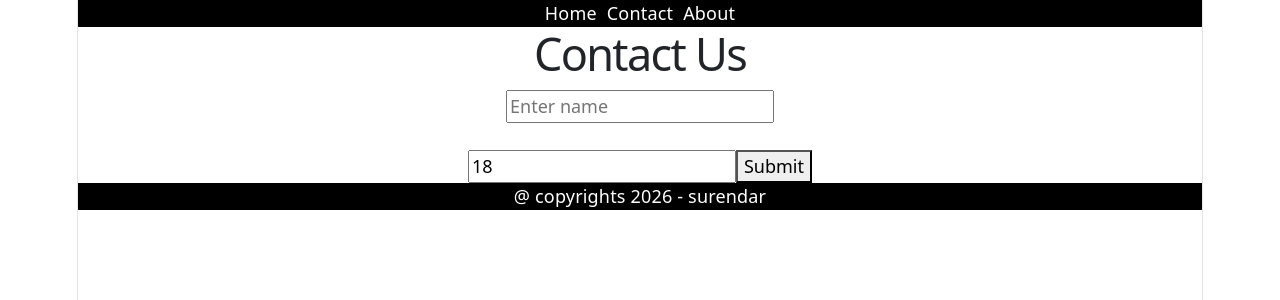
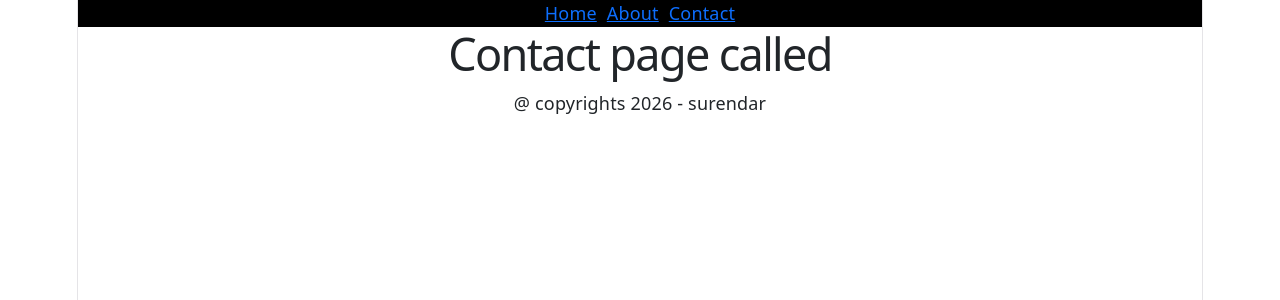
Before and after one commit to surendar77/sample_MERN_app_CSE_B, a React (Vite) app in the folder frontend/hrmanagement_frontend/: page /contact in a window 1280 px wide. Shown: the top 300 px of the page. Built offline with nearby package versions, Linux system fonts and the light colour scheme.

Commit message:
frontend12102026

```diff
--- a/frontend/hrmanagement_frontend/src/App.jsx
+++ b/frontend/hrmanagement_frontend/src/App.jsx
@@ -2,22 +2,20 @@ import { useState } from 'react'
 import './App.css'
 import Header from './components/Header'
 import Footer from './components/Footer'
-import { Routes } from 'react-router-dom'
 import 'bootstrap/dist/css/bootstrap.min.css'
 import Home from './pages/Home'
-import { Route } from 'react-router-dom'
-import About_page from './pages/About_page'
+import About from './pages/About'
 import Contact from './pages/contact'
-
+import {Routes,Route} from 'react-router-dom'
 function App() {
     return (
     <div>
     <Header />
-    <Routes>
-      <Route path="/" element={<Home></Home>}></Route>
-      <Route path="/about" element={<About_page />}></Route>
-      <Route path="/contact" element={<Contact/>}></Route>
-    </Routes>
+       <Routes>
+          <Route path="/" element={<Home></Home>}></Route>
+          <Route path="/about" element={<About></About>}></Route>
+          <Route path="/contact" element={<Contact></Contact>}></Route>
+       </Routes>
     <Footer/>
     </div>
   )
--- a/frontend/hrmanagement_frontend/src/components/Footer.css
+++ /dev/null
@@ -1,4 +0,0 @@
-footer{
-    background-color: black;
-    color: white;
-}
--- a/frontend/hrmanagement_frontend/src/components/Footer.jsx
+++ b/frontend/hrmanagement_frontend/src/components/Footer.jsx
@@ -1,4 +1,3 @@
-import './Footer.css'
 function Footer(){
     return(
         <div>
--- a/frontend/hrmanagement_frontend/src/components/Header.css
+++ b/frontend/hrmanagement_frontend/src/components/Header.css
@@ -1,9 +1,9 @@
 .header{
-    width: 100%;
+    width:100%;
     height: 100%;
     background-color: black;
 }
-.header a{
+a{
     color: white;
     text-decoration: none;
     padding: 5px;
--- a/frontend/hrmanagement_frontend/src/components/Header.jsx
+++ b/frontend/hrmanagement_frontend/src/components/Header.jsx
@@ -1,13 +1,11 @@
-import { Link } from 'react-router-dom';
+import { Link } from "react-router-dom";
 import './Header.css'
 function Header(){
      return(
-        <div>
-          <div className="header">
+        <div className="header">
           <Link to="/">Home</Link>
+          <Link to="/about">About</Link>
           <Link to="/contact">Contact</Link>
-          <Link to="/about">About</Link>
-          </div>
         </div>
     )
 }
--- /dev/null
+++ b/frontend/hrmanagement_frontend/src/pages/About.jsx
@@ -0,0 +1,8 @@
+function About(){
+   return(
+    <div>
+        <h1>About page called</h1>
+    </div>
+   )
+}
+export default About
--- a/frontend/hrmanagement_frontend/src/pages/About_page.jsx
+++ /dev/null
@@ -1,8 +0,0 @@
-function About_page(){
- return(
-    <div>
-        <h1>about page called</h1>
-    </div>
- )
-}
-export default About_page
--- a/frontend/hrmanagement_frontend/src/pages/Home.jsx
+++ b/frontend/hrmanagement_frontend/src/pages/Home.jsx
@@ -1,8 +1,8 @@
 function Home(){
- return(
+   return(
     <div>
         <h1>Home page called</h1>
     </div>
- )
+   )
 }
 export default Home
--- a/frontend/hrmanagement_frontend/src/pages/contact.jsx
+++ b/frontend/hrmanagement_frontend/src/pages/contact.jsx
@@ -1,23 +1,8 @@
-import { useState } from "react"
 function Contact(){
-   const [name,setName]=useState("");
-   const [age,setAge]=useState(18);
-   const SubmitForm=(event)=>{
-    event.preventDefault();
-     console.log(name);
-     console.log(age)
-   }
- return(
+   return(
     <div>
-        <h1>Contact Us</h1>
-        <form onSubmit={SubmitForm}>
-            <input type="text" value={name}
-                  onChange={(event)=>setName(event.target.value)}
-                  placeholder="Enter name"></input><br/><br/>
-            <input type="number" value={age} onChange={(e)=>setAge(e.target.value)}></input>
-            <button type="submit">Submit</button>
-        </form>
+        <h1>Contact page called</h1>
     </div>
- )
+   )
 }
 export default Contact
```
Also changed, not shown: frontend/hrmanagement_frontend/src/main.jsx (+5 -3 lines).
